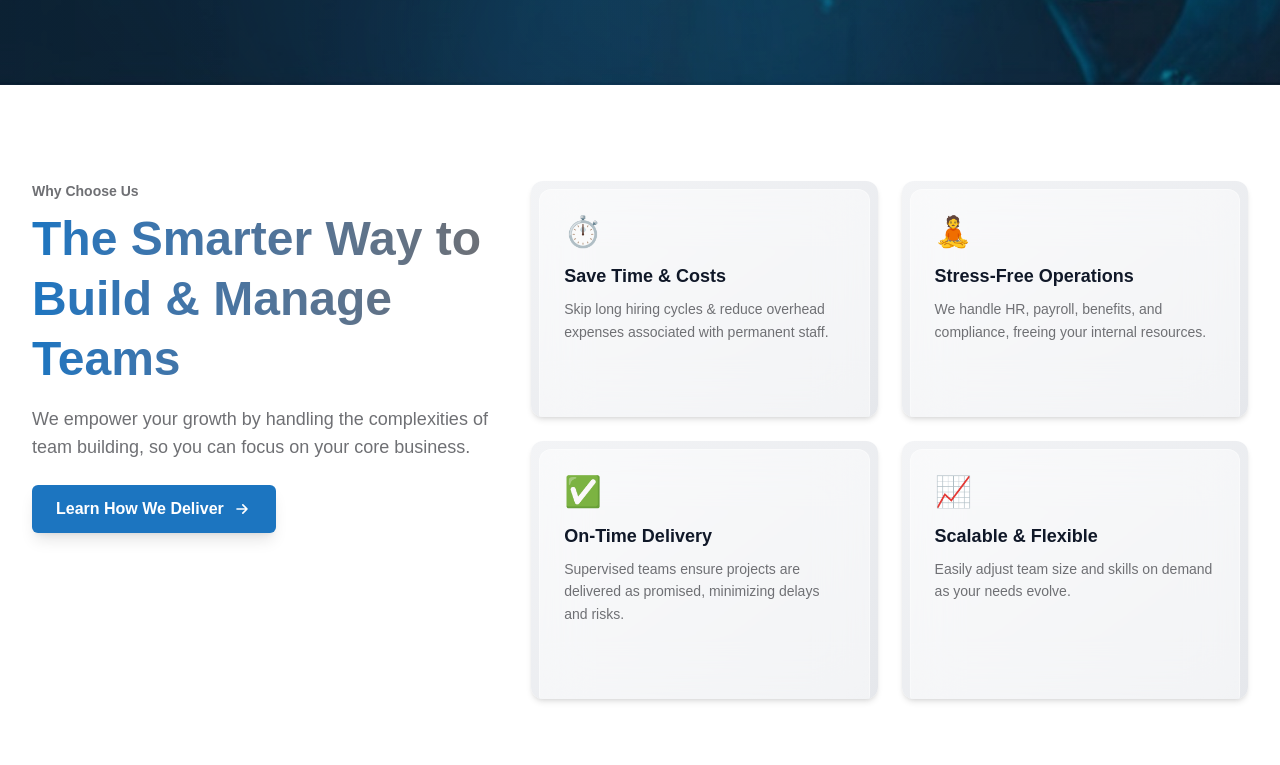
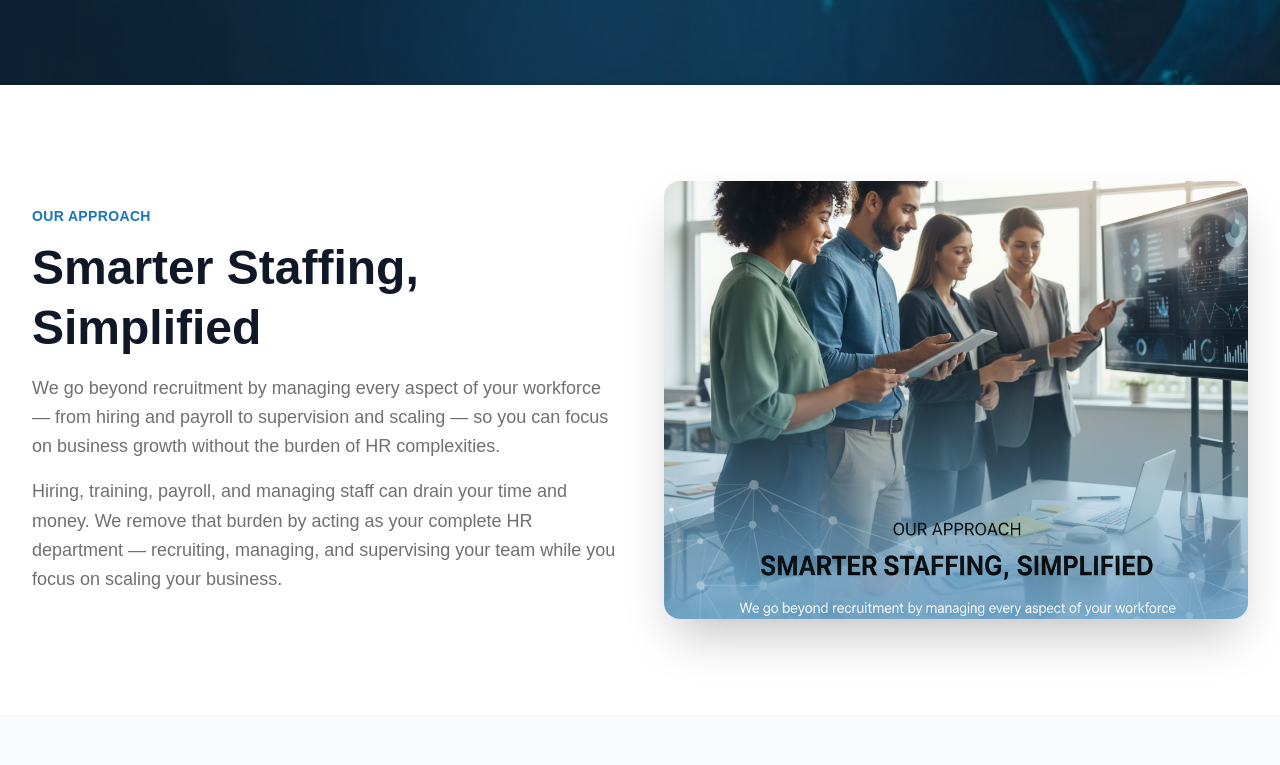
Before and after one commit to Sharmeen-Rauf/escabiz, a Next.js app: page /industries/hr-recruiting in a window 1280 px wide. Shown: the part 775-1540 px from the top of the page. Built offline with nearby package versions, Linux system fonts and the light colour scheme.

Commit message:
Remove 'Why Choose Us' section from HrRecruiting page to streamline content and improve focus on key offerings.

```diff
--- a/src/app/industries/hr-recruiting/page.tsx
+++ b/src/app/industries/hr-recruiting/page.tsx
@@ -45,39 +45,6 @@ export default function HrRecruiting() {
           </div>
         </section>
 
-        {/* Why Choose Us - left text, right grid */}
-        <section className="w-full bg-white py-16 md:py-20 lg:py-24">
-          <div className="w-full max-w-7xl mx-auto px-4 sm:px-6 lg:px-8">
-            <div className="grid grid-cols-1 lg:grid-cols-5 gap-8">
-              <div className="lg:col-span-2">
-                <p className="text-sm font-semibold text-[#6f7074] mb-2">Why Choose Us</p>
-                <h3 className="text-3xl sm:text-4xl md:text-5xl font-extrabold leading-tight bg-gradient-to-r from-[#1c75c0] to-[#6f7074] bg-clip-text text-transparent mb-4">
-                  The Smarter Way to Build & Manage Teams
-                </h3>
-                <p className="text-base md:text-lg text-[#6f7074] mb-6">
-                  We empower your growth by handling the complexities of team building, so you can focus on your core business.
-                </p>
-                <Link href="/lets-talk" className="inline-flex items-center px-6 py-3 rounded-md bg-[#1c75c0] text-white font-semibold shadow-lg hover:bg-[#1565a0] transition">
-                  Learn How We Deliver
-                  <svg className="w-5 h-5 ml-2" fill="none" stroke="currentColor" viewBox="0 0 24 24"><path strokeLinecap="round" strokeLinejoin="round" strokeWidth={2} d="M13 7l5 5m0 0l-5 5m5-5H6"/></svg>
-                </Link>
-              </div>
-              <div className="lg:col-span-3 grid grid-cols-1 sm:grid-cols-2 gap-6">
-                {[{title:'Save Time & Costs',desc:'Skip long hiring cycles & reduce overhead expenses associated with permanent staff.'},{title:'Stress‑Free Operations',desc:'We handle HR, payroll, benefits, and compliance, freeing your internal resources.'},{title:'On‑Time Delivery',desc:'Supervised teams ensure projects are delivered as promised, minimizing delays and risks.'},{title:'Scalable & Flexible',desc:'Easily adjust team size and skills on demand as your needs evolve.'}].map((c,i)=> (
-                  <div key={i} className="group relative rounded-xl overflow-hidden shadow-md hover:shadow-2xl transition-all duration-300">
-                    <div className="absolute inset-0 bg-gradient-to-br from-gray-100 to-gray-200" />
-                    <div className="relative z-10 p-6 backdrop-blur-xl bg-white/50 border border-white/40 rounded-xl m-2 h-full flex flex-col">
-                      <div className="text-3xl mb-3">{['⏱️','🧘','✅','📈'][i]}</div>
-                      <h4 className="text-lg font-bold text-gray-900 mb-2">{c.title}</h4>
-                      <p className="text-[#6f7074] text-sm leading-relaxed flex-1">{c.desc}</p>
-                      <span className="mt-4 inline-flex items-center text-[#1c75c0] font-semibold opacity-0 group-hover:opacity-100 transition">Get More Info<svg className="w-4 h-4 ml-1" fill="none" stroke="currentColor" viewBox="0 0 24 24"><path strokeLinecap="round" strokeLinejoin="round" strokeWidth={2} d="M13 7l5 5m0 0l-5 5m5-5H6"/></svg></span>
-                    </div>
-                  </div>
-                ))}
-              </div>
-            </div>
-          </div>
-        </section>
 
         {/* Our Approach - content left, image right */}
         <section className="w-full bg-white py-16 md:py-20 lg:py-24">
```
